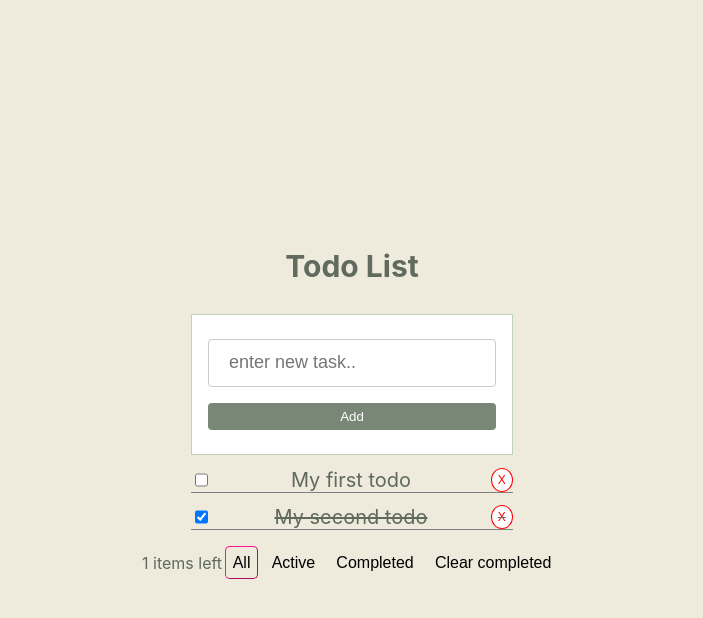
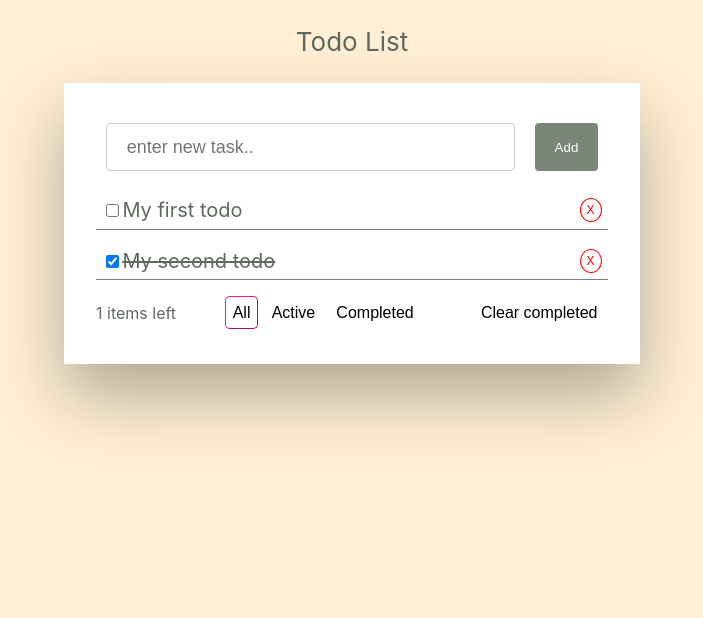
Before and after one commit to yonatanbern/react-to-do-list, a React (Create React App) app: page / in a window 1280 px wide. Shown: the top 618 px of the page, without its empty margins (288-991 px from the left). Built offline with nearby package versions, Linux system fonts and the light colour scheme.

Commit message:
finished app styling: defined background color, box shadowing, form and buttons placements

```diff
--- a/src/App.css
+++ b/src/App.css
@@ -1,16 +1,20 @@
-.App {
+.App-body {
   text-align: center;
-}
-
-.App-header {
-  background-color: #eeebdd;
+  background-color: papayawhip;
   min-height: 100vh;
   display: flex;
   flex-direction: column;
   align-items: center;
-  justify-content: center;
+  justify-content: flex-start;
   font-size: calc(10px + 2vmin);
   color: #5f695e;
+}
+
+.container {
+  min-width: 40vw;
+  padding: 2rem;
+  box-shadow: 0rem 2rem 4rem rgb(0 0 0 / 30%);
+  background: white;
 }
 
 .App-link {
@@ -51,19 +55,15 @@
 .main-form {
   /* background-color: red; */
   display: flex;
-  flex-direction: column;
+  flex-direction: row;
+  justify-content: space-around;
 }
 
-.container-form {
-  padding: 1rem;
-  background-color: white;
-  border: 1px solid #bdd2b6;
-  /* box-shadow: 3px 3px  gray; */
+.input-form {
+  flex-basis: 80%;
 }
 
 .list {
-  /* background-color: red; */
-  width: 20.1rem;
   /* display: flex; */
   font-size: 20px;
 
@@ -74,6 +74,7 @@
   border-bottom: 1px solid gray;
   justify-content: space-between;
   margin: 0.8rem 0;
+  padding: 0.4rem;
 }
 
 .task button{
--- a/src/components/App.js
+++ b/src/components/App.js
@@ -65,16 +65,16 @@ function App() {
   }
 
   return (
-    <div >
-      <header className="App-header">
+    <div className="App-body">
         <p>Todo List</p>
+      <div className="container">
 
         <Form addTodo={addTodo} />
 
         <TodoList todos={getFilteredTodos()} removeTodo={removeTodo} toggleTodo={toggleTodo} />
 
         <Filterbar originList={todos} hasCompletedTodos={hasCompletedTodos()} displayFilter={displayFilter} setDisplayFilter={setDisplayFilter} filterOptions={FILTER_OPTIONS} removeCompletedTodos={removeCompletedTodos} />
-      </header>
+      </div>
     </div>
   );
 }
--- a/src/components/Todo.js
+++ b/src/components/Todo.js
@@ -2,9 +2,11 @@ import React from 'react'
 
 const Todo = ({ todo, removeTodo, toggleTodo }) => {
     return (
-    <div className="task" style={{ textDecoration: todo.isCompleted ? "line-through" : "" } }>
+    <div className="task">
+        <div style={{ textDecoration: todo.isCompleted ? "line-through" : "" } }>
         <input type="checkbox" name="isCompleted" value={todo.isCompleted} checked={todo.isCompleted} onChange={() => toggleTodo(todo.id)}/>
         {todo.text}
+    </div>
         <button onClick={() => removeTodo(todo.id)}>X</button>
     </div>
     );
--- a/src/components/form.jsx
+++ b/src/components/form.jsx
@@ -15,12 +15,10 @@ const Form = ({addTodo})=> {
         set_user_input("");
     }
     return (
-        <div className="container-form">
             <form className="main-form" onSubmit={handleSubmit}>
-                <input type="text" value={user_input} placeholder="enter new task.." onChange={handleChange}/>
+                <input className="input-form" type="text" value={user_input} placeholder="enter new task.." onChange={handleChange}/>
                 <button type="submit" className="btn-submit">Add</button>
             </form>
-        </div>
     )
 }
 
```
